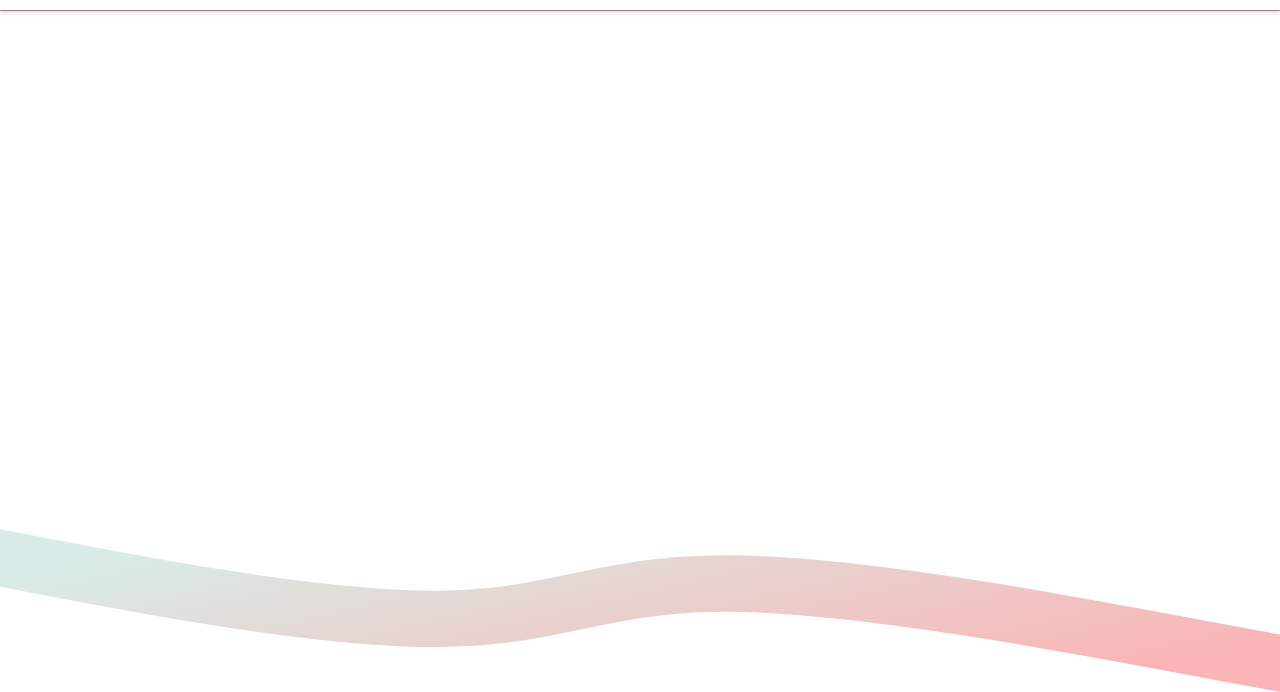
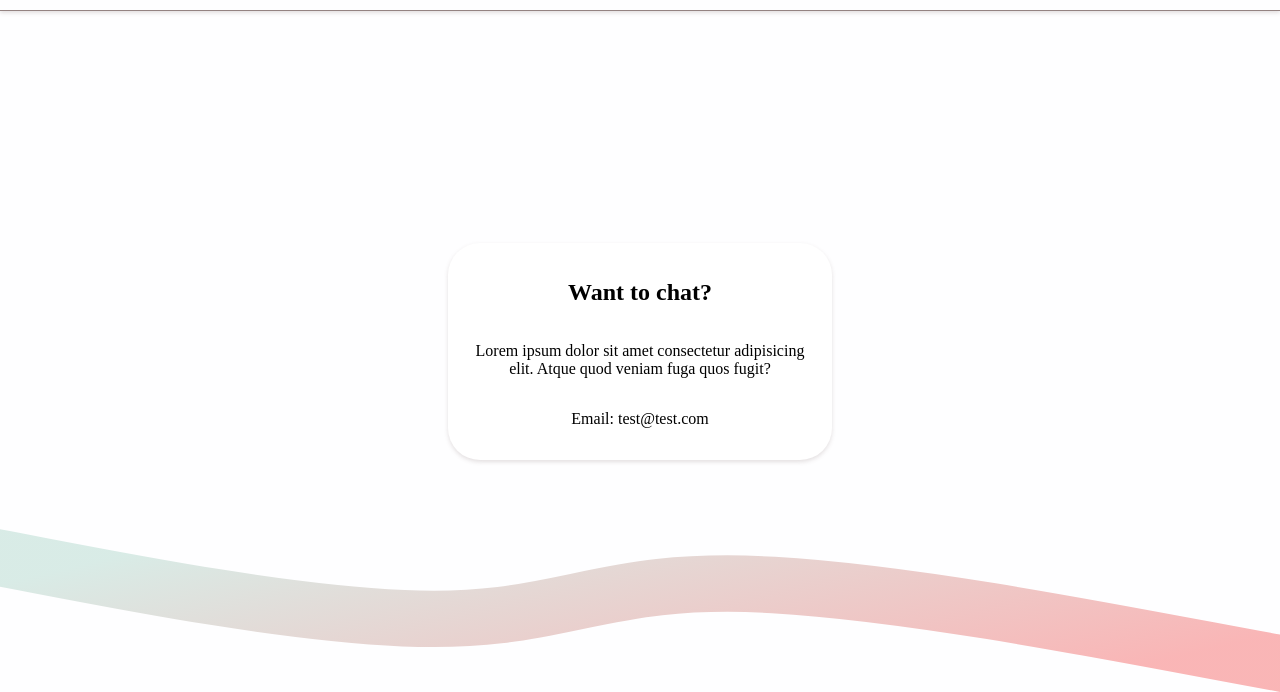
Before and after one commit to csimkinss/csimkinss.github.io, a plain HTML site: page contact.html in a window 1280 px wide. Shown: the part 108-800 px from the top of the page. Drawn offline with Linux system fonts and the light colour scheme; a web font is replaced by a local one.

Commit message:
adding small content box to contact page

```diff
--- a/contact.html
+++ b/contact.html
@@ -28,6 +28,18 @@
         /></a>
       </nav>
     </section>
+    <section
+      class="projects-container content-container content contact-content"
+    >
+      <div class="card">
+        <h2>Want to chat?</h2>
+        <p>
+          Lorem ipsum dolor sit amet consectetur adipisicing elit. Atque quod
+          veniam fuga quos fugit?
+        </p>
+        <p>Email: test@test.com</p>
+      </div>
+    </section>
     <img
       src="./assets/images/llline-projects.svg"
       class="accent-line"
--- a/style.css
+++ b/style.css
@@ -164,6 +164,12 @@ body {
   }
 }
 
+/* project page styling */
+.contact-content {
+  flex-direction: column;
+  justify-content: center;
+}
+
 /* mobile styles */
 @media (max-width: 1025px) {
   html {
```
